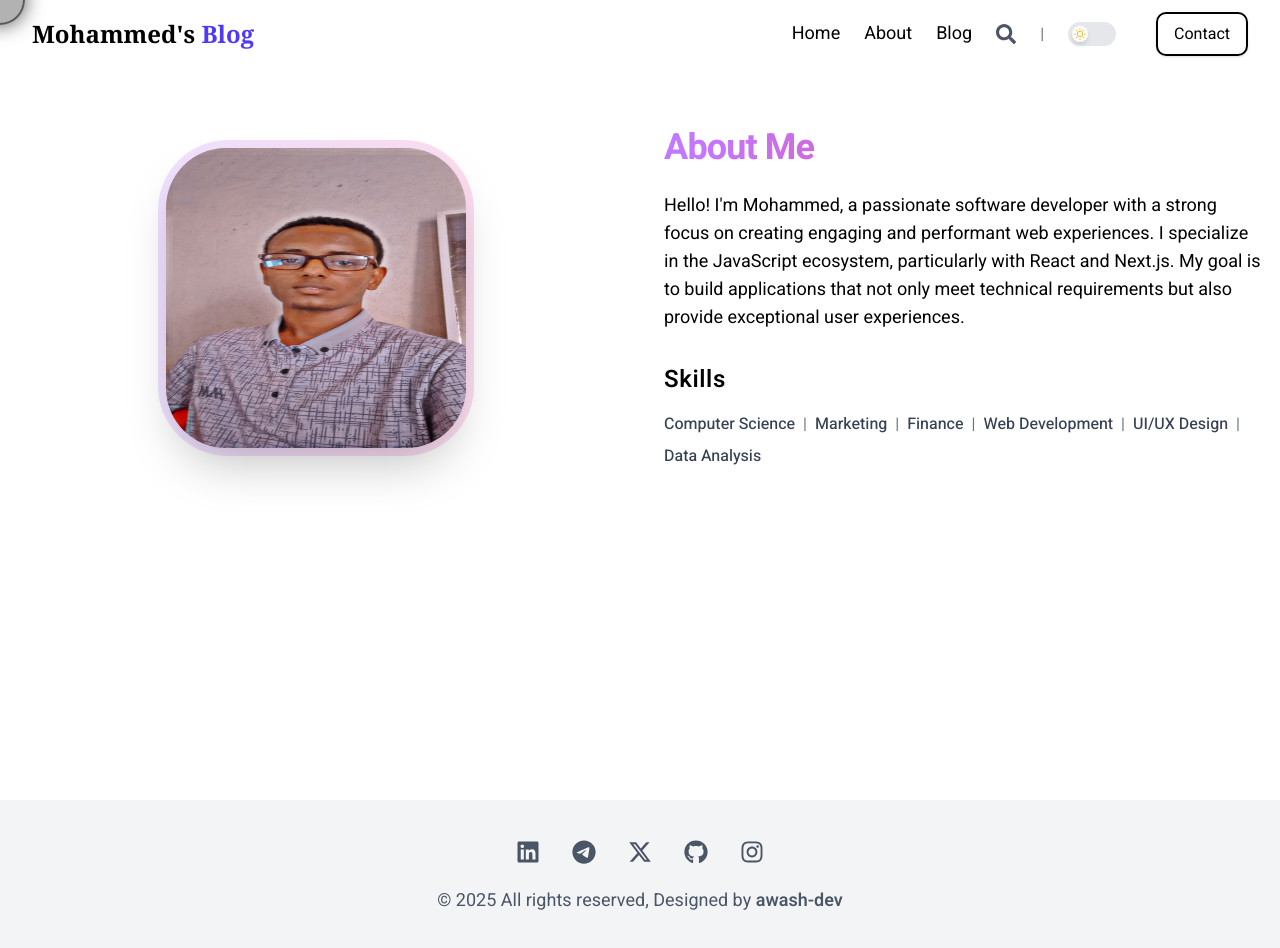
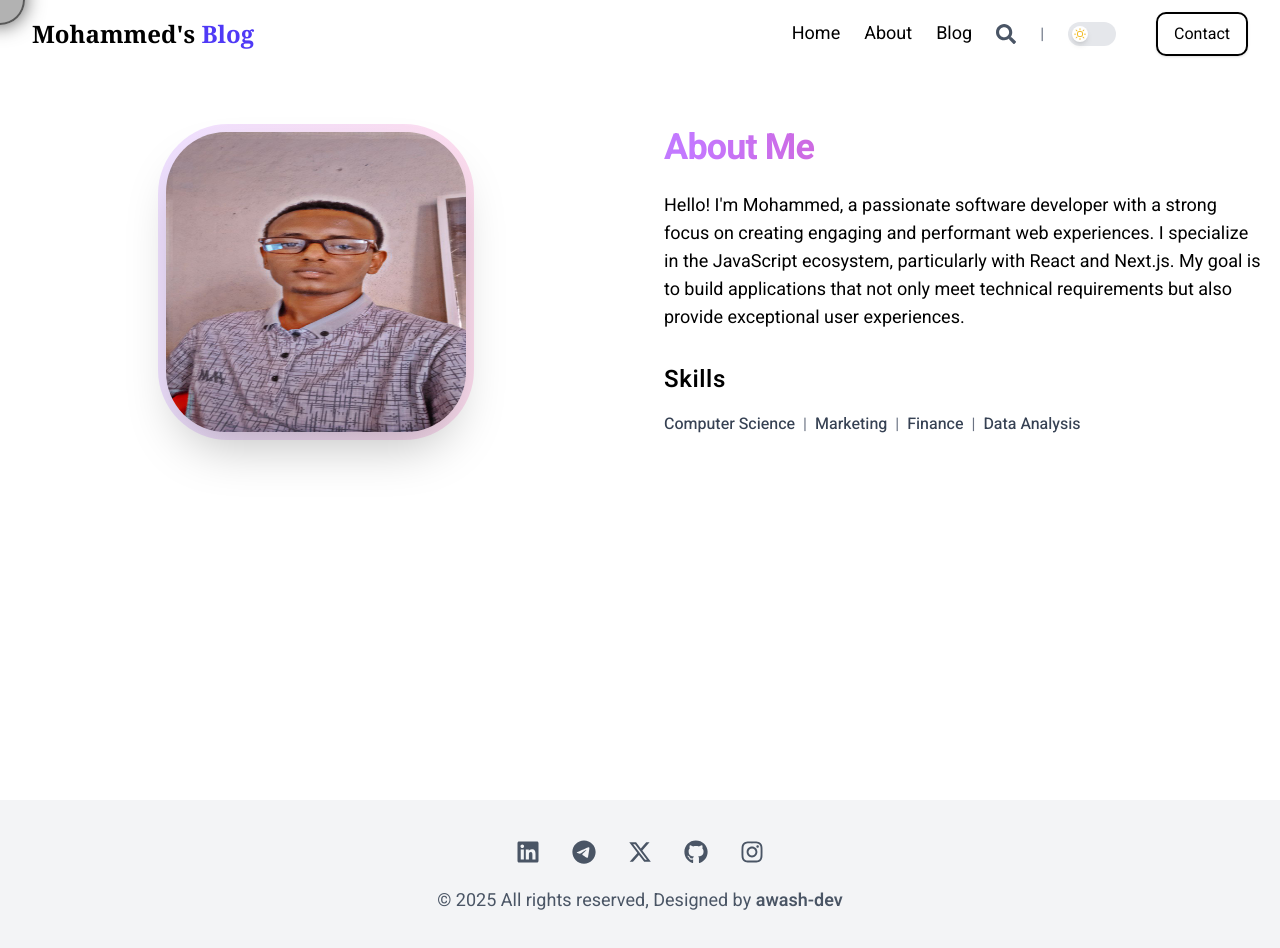
Before and after one commit to awash-dev/Mame-journey, a Next.js app: page /About in a window 1280 px wide. Shown: the top 948 px of the page. Built offline with nearby package versions, Linux system fonts and the light colour scheme.

Commit message:
Update page.tsx

```diff
--- a/app/About/page.tsx
+++ b/app/About/page.tsx
@@ -11,8 +11,6 @@ const skillsData: SkillData[] = [
   { name: "Computer Science" },
   { name: "Marketing" },
   { name: "Finance" },
-  { name: "Web Development" },
-  { name: "UI/UX Design" },
   { name: "Data Analysis" },
 ];
 
```
